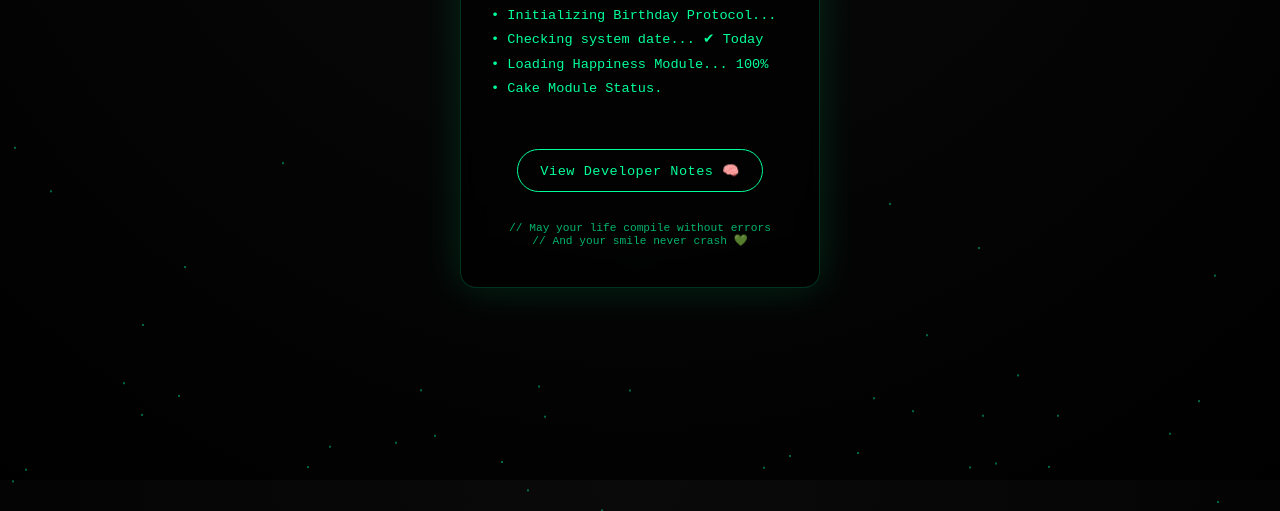
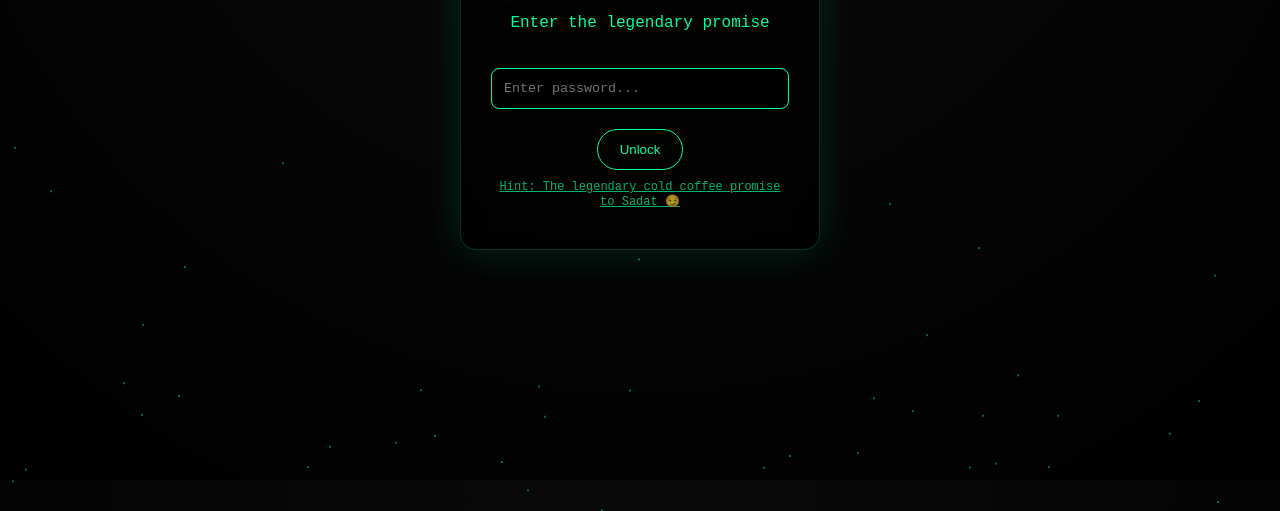
Before and after one commit to SadatRiyad/happy-birthday-tahat, a plain HTML site: page index.html in a window 1280 px wide. Shown: the part 320-831 px from the top of the page. Drawn offline with Linux system fonts and the light colour scheme.

Commit message:
feat: unlock magic! Password, roast, and heartbeat included 🎂💚

```diff
--- a/index.html
+++ b/index.html
@@ -11,9 +11,7 @@
     --bg: #050505;
   }
 
-  * {
-    box-sizing: border-box;
-  }
+  * { box-sizing: border-box; }
 
   body {
     margin: 0;
@@ -27,7 +25,6 @@
     overflow: hidden;
   }
 
-  /* Floating particles */
   .particle {
     position: absolute;
     width: 2px;
@@ -42,7 +39,7 @@
     to { transform: translateY(-10vh); }
   }
 
-  .card {
+  .card, .lock {
     background: rgba(0, 0, 0, 0.6);
     border: 1px solid rgba(0,255,153,0.2);
     box-shadow: 0 0 40px rgba(0,255,153,0.15);
@@ -55,6 +52,8 @@
     animation: fadeIn 1.5s ease;
   }
 
+  .card { display: none; }
+
   @keyframes fadeIn {
     from { opacity: 0; transform: translateY(20px); }
     to { opacity: 1; transform: translateY(0); }
@@ -65,6 +64,52 @@
     font-size: 1.4rem;
     letter-spacing: 1px;
     text-shadow: 0 0 10px var(--neon);
+  }
+
+  input {
+    width: 100%;
+    padding: 12px;
+    background: black;
+    border: 1px solid var(--neon);
+    color: var(--neon);
+    border-radius: 8px;
+    font-family: inherit;
+    margin-top: 20px;
+    outline: none;
+  }
+
+  button, .btn {
+    margin-top: 20px;
+    padding: 12px 22px;
+    border-radius: 30px;
+    border: 1px solid var(--neon);
+    background: transparent;
+    color: var(--neon);
+    cursor: pointer;
+    transition: 0.3s;
+    text-decoration: none;
+    display: inline-block;
+  }
+
+  button:hover, .btn:hover {
+    background: var(--neon);
+    color: black;
+    box-shadow: 0 0 20px var(--neon);
+  }
+
+  .error {
+    margin-top: 15px;
+    font-size: 0.8rem;
+    color: #ff7777;
+    display: none;
+  }
+
+  .hint {
+    margin-top: 10px;
+    font-size: 0.75rem;
+    opacity: 0.7;
+    cursor: pointer;
+    text-decoration: underline;
   }
 
   .terminal {
@@ -86,51 +131,16 @@
     50% { opacity: 0; }
   }
 
-  .btn {
-    display: inline-block;
-    padding: 12px 22px;
-    border-radius: 30px;
-    border: 1px solid var(--neon);
-    color: var(--neon);
-    text-decoration: none;
-    font-size: 0.85rem;
-    letter-spacing: 0.5px;
-    position: relative;
-    overflow: hidden;
-    transition: 0.3s ease;
-  }
-
-  .btn::before {
-    content: "";
-    position: absolute;
-    inset: 0;
-    background: var(--neon);
-    opacity: 0;
-    transition: 0.3s;
-    z-index: -1;
-  }
-
-  .btn:hover {
-    color: #000;
-    box-shadow: 0 0 20px var(--neon);
-  }
-
-  .btn:hover::before {
-    opacity: 1;
-  }
-
   .footer {
     margin-top: 25px;
     font-size: 0.7rem;
     opacity: 0.7;
-    text-align: center;
   }
 </style>
 </head>
 
 <body>
 
-<!-- particles -->
 <script>
   for (let i = 0; i < 40; i++) {
     const p = document.createElement("div");
@@ -141,7 +151,25 @@
   }
 </script>
 
-<div class="card">
+<!-- LOCK SCREEN -->
+<div class="lock" id="lock">
+  <h1>🔒 Access Restricted</h1>
+  <p>Enter the legendary promise</p>
+
+  <input id="password" placeholder="Enter password..." />
+  <button onclick="unlock()">Unlock</button>
+
+  <div class="error" id="error">
+    ❌ Promise still not fulfilled since 4 years ☕
+  </div>
+
+  <div class="hint" onclick="showHint()">
+    Hint: The legendary cold coffee promise to Sadat 😏
+  </div>
+</div>
+
+<!-- MAIN CARD -->
+<div class="card" id="card">
   <h1>🎉 HAPPY BIRTHDAY TAHAT 🎉</h1>
 
   <div class="terminal" id="terminal"></div>
@@ -157,6 +185,23 @@
 </div>
 
 <script>
+  const SECRET = "I definitely buy cold coffee for Sadat😁";
+
+  function unlock() {
+    const input = document.getElementById("password").value;
+    if (input === SECRET) {
+      document.getElementById("lock").style.display = "none";
+      document.getElementById("card").style.display = "block";
+      startTyping();
+    } else {
+      document.getElementById("error").style.display = "block";
+    }
+  }
+
+  function showHint() {
+    document.getElementById("password").value = SECRET;
+  }
+
   const lines = [
     "• Initializing Birthday Protocol...",
     "• Checking system date... ✔ Today",
@@ -167,25 +212,24 @@
   ];
 
   const terminal = document.getElementById("terminal");
-  let line = 0;
-  let char = 0;
+  let line = 0, char = 0;
 
+  function startTyping() {
     function type() {
       if (line < lines.length) {
         if (char < lines[line].length) {
           terminal.innerHTML += lines[line][char++];
         } else {
           terminal.innerHTML += "<br>";
-        line++;
-        char = 0;
+          line++; char = 0;
         }
         setTimeout(type, 40);
       } else {
         terminal.innerHTML += '<span class="cursor">&nbsp;</span>';
       }
     }
-
     type();
+  }
 </script>
 
 </body>
```
Lines whose indentation alone changed are shown as unchanged.
